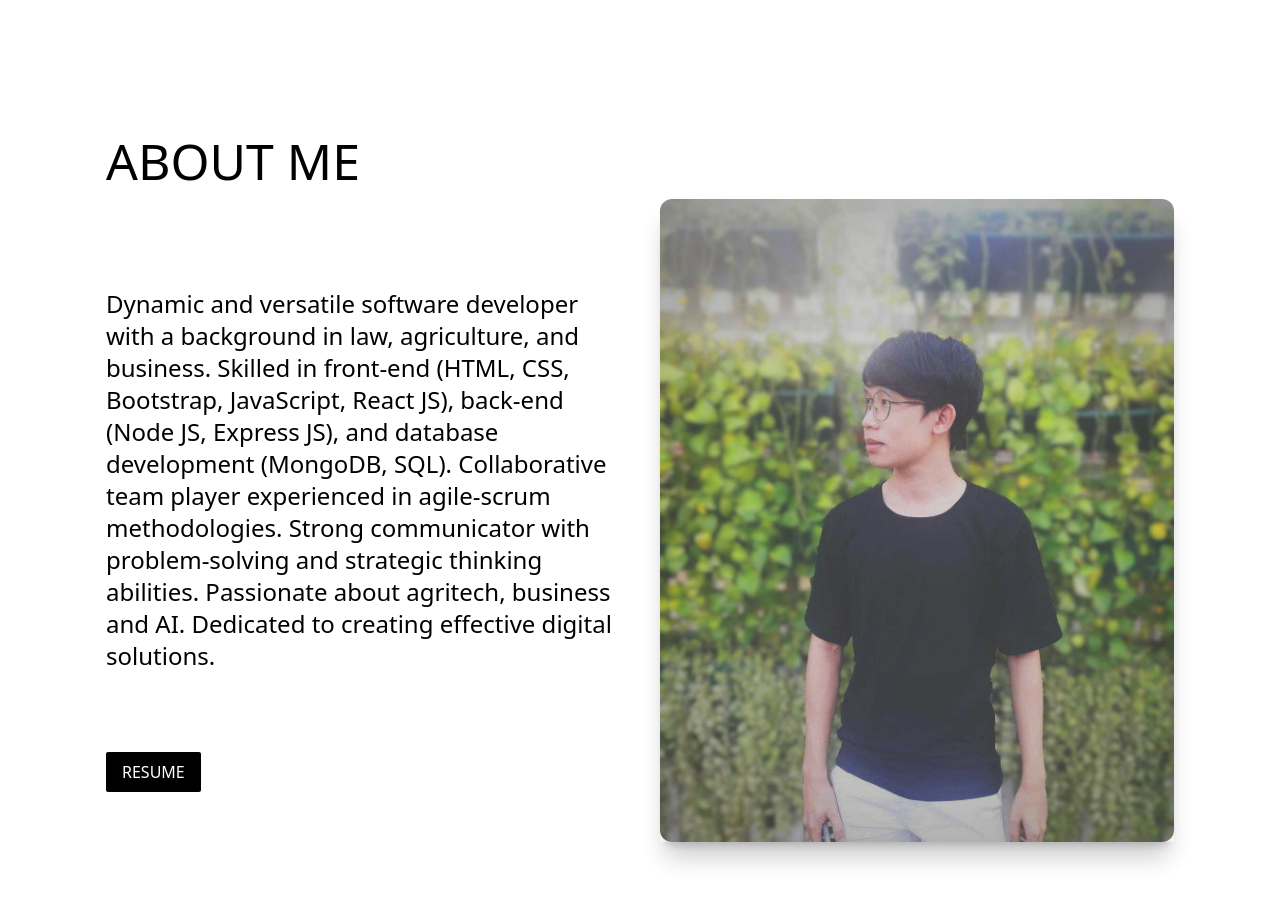
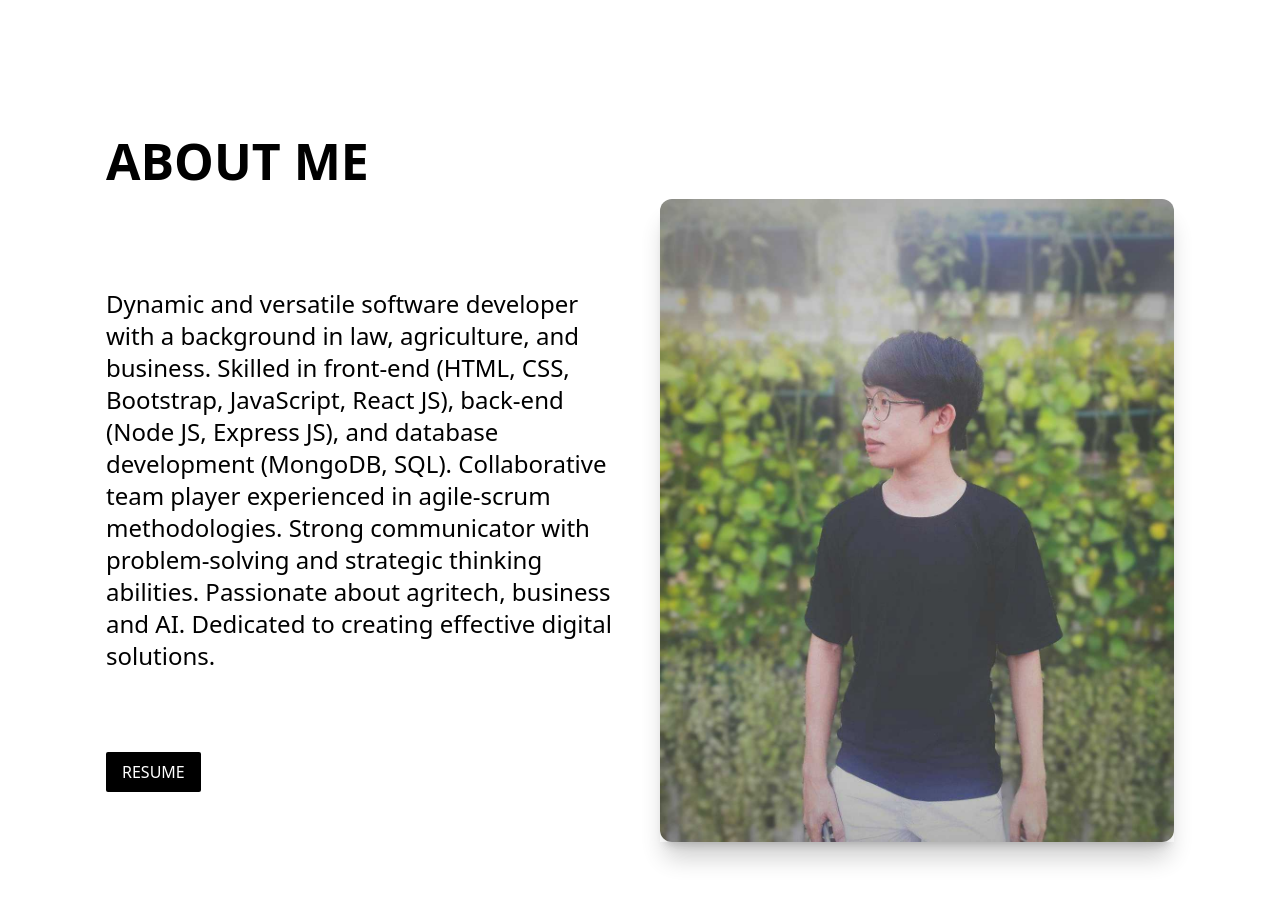
Before and after one commit to mrwuttichai/wk-portfolio, a React (Vite) app: page / in a window 1280 px wide. Shown: the part 920-1824 px from the top of the page. Built offline with nearby package versions, Linux system fonts and the light colour scheme.

Commit message:
Add bold font to about me section

```diff
--- a/src/components/AboutMeSection.jsx
+++ b/src/components/AboutMeSection.jsx
@@ -16,7 +16,7 @@ function AboutMeSection() {
   return (
     <div className="pt-60 px-4"  >
       <div className="pt-20" ref={aboutRef}>
-        <h1 className="uppercase max-lg:text-7xl max-lg:font-bold max-lg:pb-10 text-[50px]">About me</h1>
+        <h1 className="uppercase max-lg:text-7xl max-lg:font-bold max-lg:pb-10 text-[50px] font-bold">About me</h1>
       </div>
       <div className="flex items-center gap-x-10 max-lg:flex-col-reverse">
         <div className="flex flex-col justify-center items-center w-1/2 max-lg:pt-10  max-lg:w-full">
```
